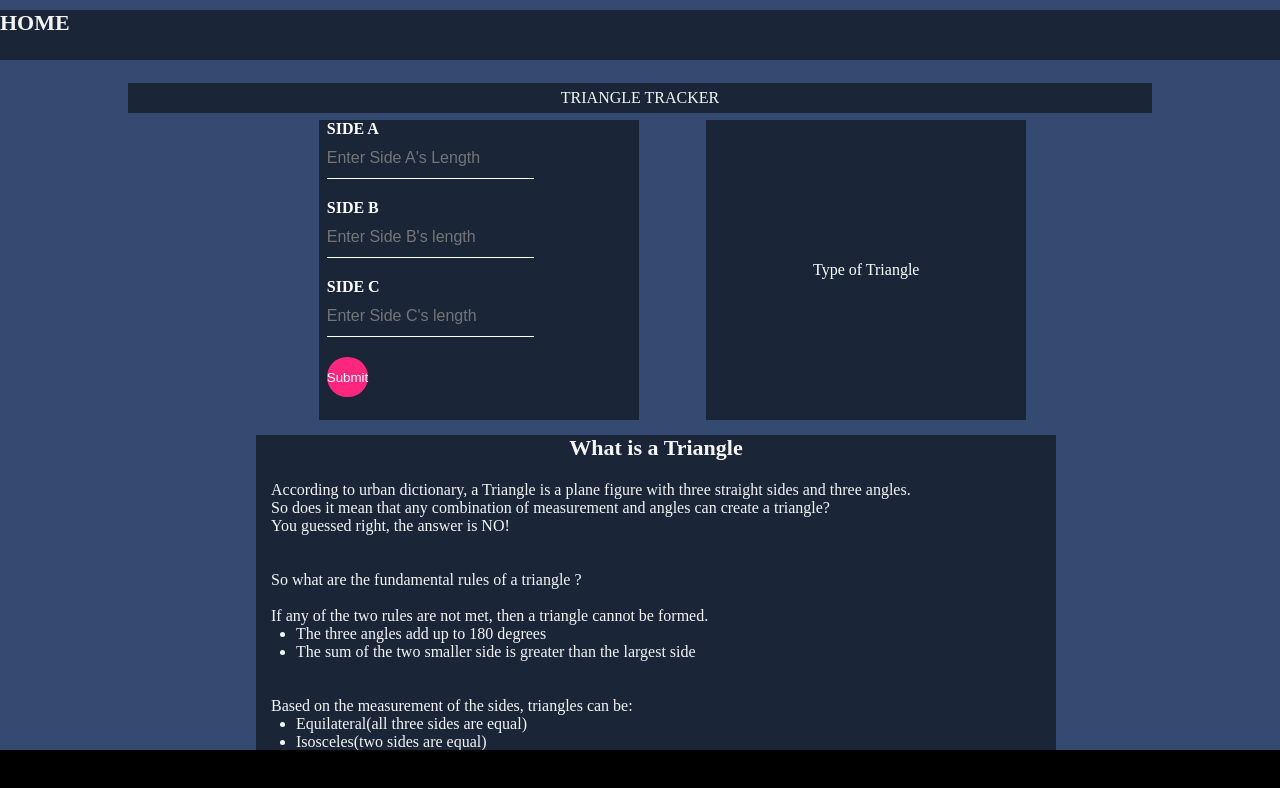
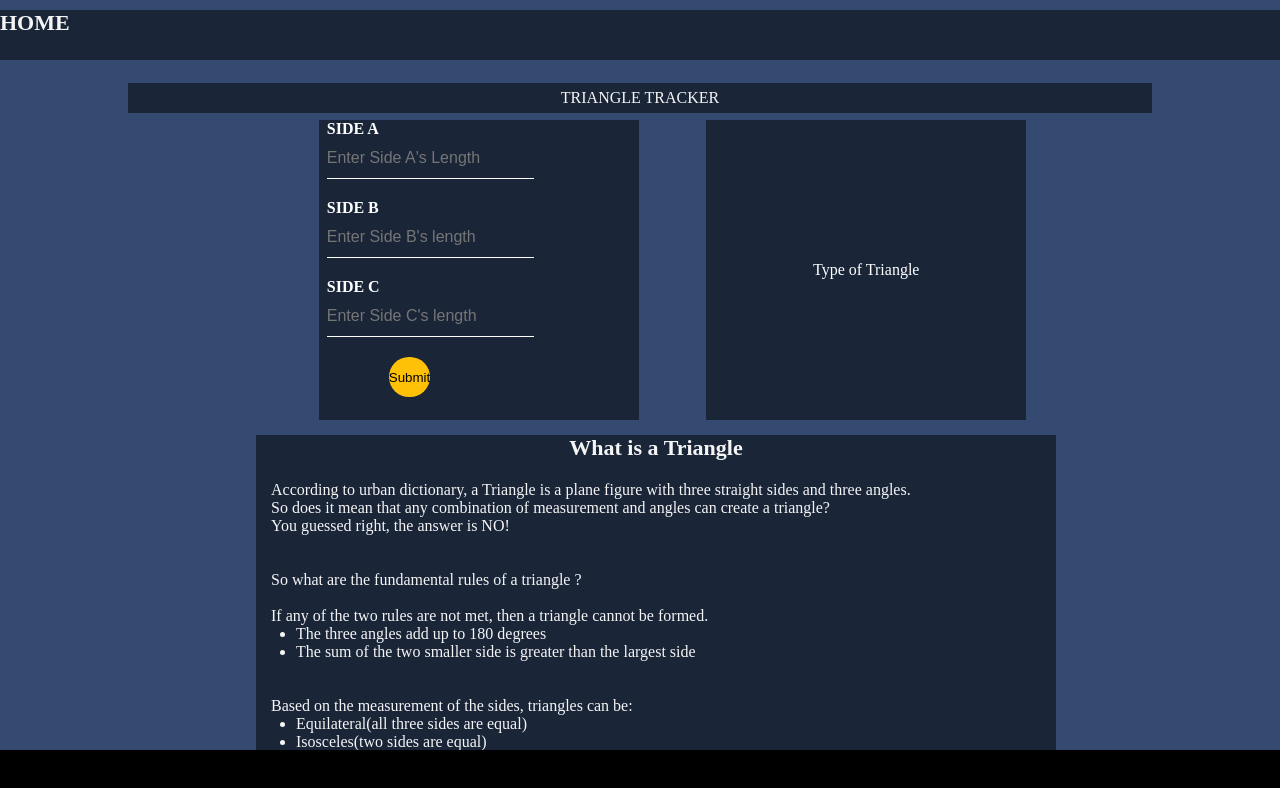
Before and after one commit to naisenyamungai/triangletracker, a plain HTML site: page index.html in a window 1280 px wide. In both pictures the pointer is over the button "Submit". Drawn offline with Linux system fonts and the light colour scheme; a web font is replaced by a local one.

Commit message:
display a different color when you hover over the submit button

```diff
--- a/triangle.css
+++ b/triangle.css
@@ -116,11 +116,12 @@ h1{
     color:#fff;
     font-size:18;
     border-radius:40px;
-    margin-left: 8px;
+    margin-left: 70px;
+
 }
 
 
-.triangletracker input[type="submit"]:hover{
+#submit:hover{
     cursor:pointer;
     background:#ffc107;
     color:#000;
```
